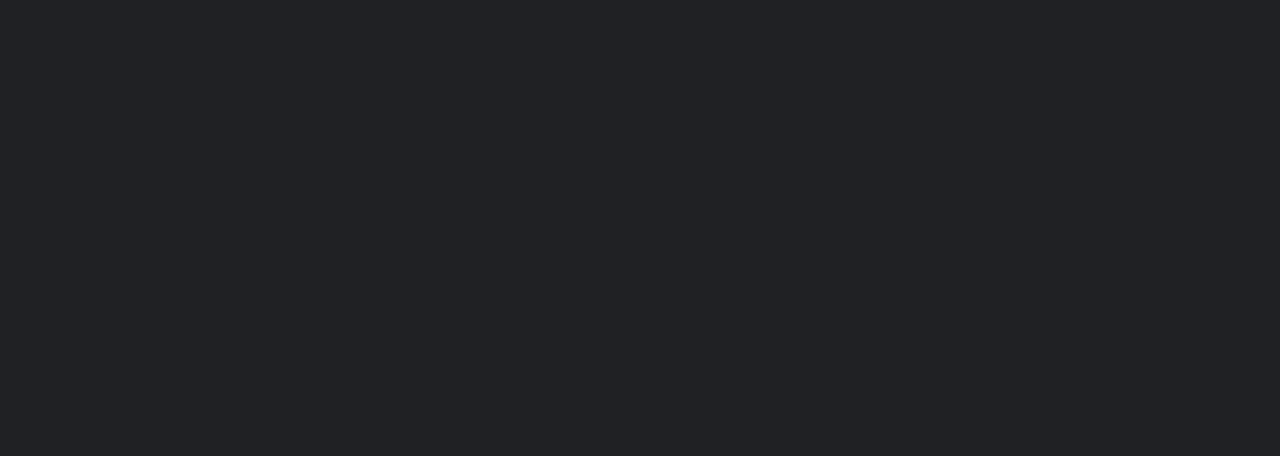
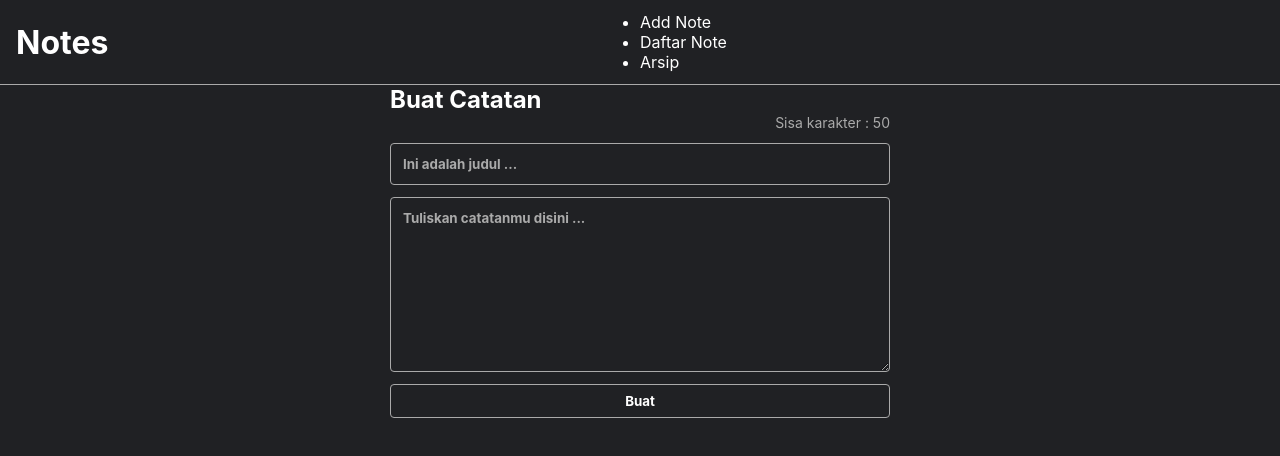
Before and after one commit to nandartika/personal-notes, a React (Vite) app: page /add-note in a window 1280 px wide. Before the commit this address had no page. Shown: the top 456 px of the page. Built offline with nearby package versions, Linux system fonts and the light colour scheme.

Commit message:
add: create add note page

```diff
--- a/src/App.jsx
+++ b/src/App.jsx
@@ -2,13 +2,14 @@
 import { Routes, Route } from 'react-router-dom'
 import MainContainer from './layouts/MainContainer'
 import NotePages from './pages/NotePages'
+import AddNotePage from './pages/AddNotePage'
 
 function App() {
   return (
     <Routes>
       <Route path='/' element={<MainContainer />}>
         <Route path='/notes/:noteStatus' element={<NotePages />} />
-        <Route path='/add-data' element={<NotePages />} />
+        <Route path='/add-note' element={<AddNotePage />} />
       </Route>
     </Routes>
   )
--- a/src/components/NoteForm.jsx
+++ b/src/components/NoteForm.jsx
@@ -1,70 +1,83 @@
-import React from 'react'
-import { addNote } from '../utils/local-data'
+import React from "react";
+import PropTypes from "prop-types";
+
+import { addNote } from "../utils/local-data";
+import { useNavigate } from "react-router-dom";
+
+function NoteFormWrapper() {
+  const navigate = useNavigate();
+
+  return <NoteForm navigate={navigate} />;
+}
 
 class NoteForm extends React.Component {
   constructor(props) {
-    super(props)
+    super(props);
 
     this.state = {
-      title: '',
-      body: '',
-    }
+      title: "",
+      body: "",
+    };
 
-    this.onTitleChangeEventHandler = this.onTitleChangeEventHandler.bind(this)
-    this.onBodyChangeEventHandler = this.onBodyChangeEventHandler.bind(this)
-    this.onSubmitEventHandler = this.onSubmitEventHandler.bind(this)
+    this.onTitleChangeEventHandler = this.onTitleChangeEventHandler.bind(this);
+    this.onBodyChangeEventHandler = this.onBodyChangeEventHandler.bind(this);
+    this.onSubmitEventHandler = this.onSubmitEventHandler.bind(this);
   }
 
   onTitleChangeEventHandler(event) {
-    const title = event.target.value
+    const title = event.target.value;
     this.setState({
       title,
-    })
+    });
   }
 
   onBodyChangeEventHandler(event) {
-    const body = event.target.value
+    const body = event.target.value;
     this.setState({
       body,
-    })
+    });
   }
 
   onSubmitEventHandler(event) {
-    event.preventDefault()
-    console.log(this.state)
-    addNote(this.state)
+    event.preventDefault();
+    addNote(this.state);
+    this.props.navigate('/notes/active')
   }
 
   render() {
     return (
-      <div className='note-input'>
+      <div className="note-input">
         <h2>Buat Catatan</h2>
 
         <form onSubmit={this.onSubmitEventHandler}>
-          <p className='note-input__title__char-limit'>
+          <p className="note-input__title__char-limit">
             Sisa karakter : {50 - this.state.title.length}
           </p>
 
           <input
-            className='note-input__title'
-            type='text'
-            placeholder='Ini adalah judul ...'
+            className="note-input__title"
+            type="text"
+            placeholder="Ini adalah judul ..."
             onChange={this.onTitleChangeEventHandler}
             value={this.state.title}
           />
 
           <textarea
-            className='note-input__body'
-            placeholder='Tuliskan catatanmu disini ...'
+            className="note-input__body"
+            placeholder="Tuliskan catatanmu disini ..."
             value={this.state.body}
             onChange={this.onBodyChangeEventHandler}
           ></textarea>
 
-          <button type='submit'>Buat</button>
+          <button type="submit">Buat</button>
         </form>
       </div>
-    )
+    );
   }
 }
 
-export default NoteForm
+NoteForm.propTypes = {
+  navigate: PropTypes.func.isRequired,
+};
+
+export default NoteFormWrapper;
--- /dev/null
+++ b/src/pages/AddNotePage.jsx
@@ -0,0 +1,8 @@
+import React from "react";
+import NoteForm from "../components/NoteForm";
+
+function AddNotePage() {
+  return <NoteForm />;
+}
+
+export default AddNotePage;
```
